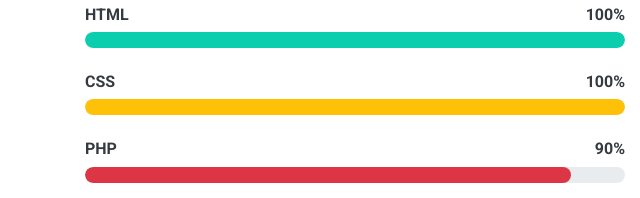
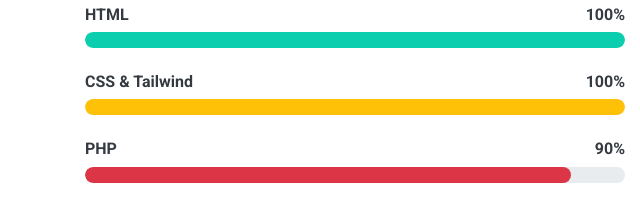
Before and after one commit to DevsWorld36428/DevsWorld36428.github.io, a plain HTML site: page index.html in a window 1280 px wide. Shown: the part 2645-2843 px from the top of the page, 0-640 px from the left. Drawn offline with nearby package versions, Linux system fonts and the light colour scheme.

Commit message:
Update Skills

```diff
--- a/index.html
+++ b/index.html
@@ -243,7 +243,7 @@
 					</div>
 					<div class="skill mb-4">
 						<div class="d-flex justify-content-between">
-							<h6 class="font-weight-bold">CSS</h6>
+							<h6 class="font-weight-bold">CSS & Tailwind</h6>
 							<h6 class="font-weight-bold">100%</h6>
 						</div>
 						<div class="progress">
```
